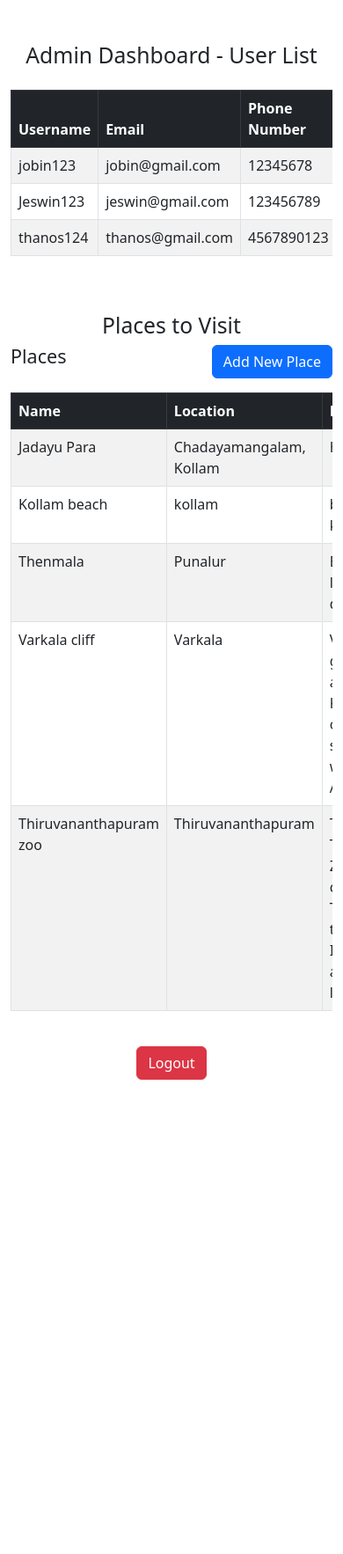
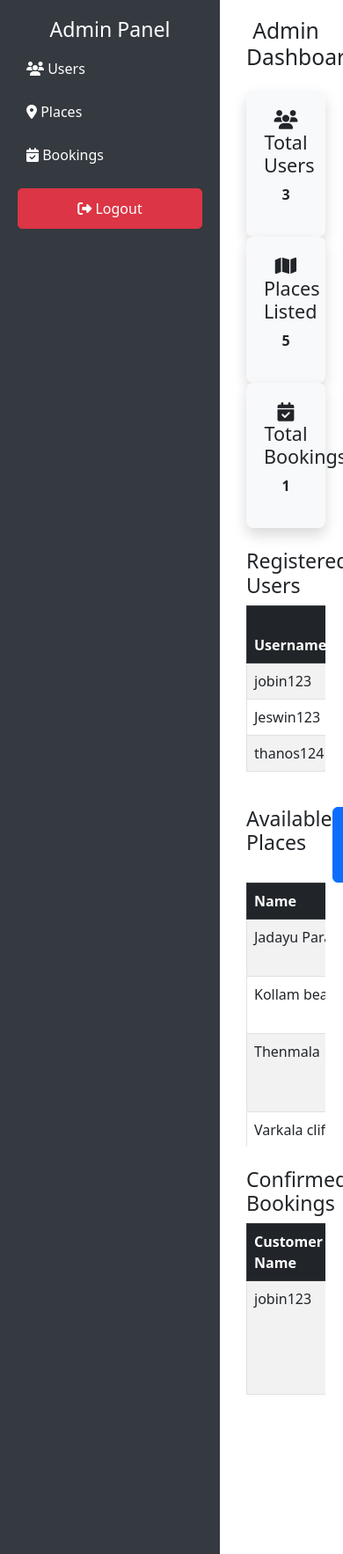
Before and after one commit to jobin8921/TRAVEL-APP, a Django app: page /admin-dashboard/ in a window 390 px wide. Shown: the whole page at 88% size. Run offline with Django 5.2, Linux system fonts and the light colour scheme; data comes from the database, SQL or seed files in the repository; both versions use the stored data as it was after the commit.

Commit message:
booking-confirmation sucessfull

```diff
--- a/home/views.py
+++ b/home/views.py
@@ -74,10 +74,11 @@ def dashboard(request):
 def admin_dashboard(request):
 
     customers = Customer.objects.all()
+    confirmed_bookings = Itinerary.objects.filter(confirmed=True)
 
     places=Place.objects.all()
 
-    return render(request, 'admin_dashboard.html', {'customers': customers,'places':places})
+    return render(request, 'admin_dashboard.html', {'customers': customers,'places':places,'confirmed_bookings':confirmed_bookings})
 
 def add_place(request):
 
@@ -151,8 +152,20 @@ def view_itinerary(request):
 
     return render(request, 'view_itinerary.html', {'itinerary': itinerary})
 
+
 def confirm_booking(request):
-    itinerary=Itinerary.objects.get(custormer=request.user)
-    itinerary.confirmed=True
+    if 'customer_id' not in request.session:
+        return redirect('login')  # Redirect if not logged in
+
+    # Fetch the logged-in customer using session
+    customer_id = request.session['customer_id']
+    customer = get_object_or_404(Customer, id=customer_id)
+
+    # Retrieve the customer's itinerary
+    itinerary = get_object_or_404(Itinerary, customer=customer)
+
+    # Mark itinerary as confirmed
+    itinerary.confirmed = True
     itinerary.save()
-    return render(request,'booking_confirmation.html')
+
+    return render(request, 'booking_confirmation.html', {'itinerary': itinerary})
--- a/templates/admin_dashboard.html
+++ b/templates/admin_dashboard.html
@@ -5,10 +5,92 @@
     <meta name="viewport" content="width=device-width, initial-scale=1.0">
     <title>Admin Dashboard</title>
     <link href="https://cdn.jsdelivr.net/npm/bootstrap@5.3.0/dist/css/bootstrap.min.css" rel="stylesheet">
+    <link rel="stylesheet" href="https://cdnjs.cloudflare.com/ajax/libs/font-awesome/6.4.2/css/all.min.css">
+
+    <style>
+        body {
+            display: flex;
+            height: 100vh;
+            overflow: hidden;
+        }
+        .sidebar {
+            width: 250px;
+            background: #343a40;
+            color: white;
+            padding: 20px;
+            height: 100vh;
+            position: fixed;
+        }
+        .sidebar a {
+            color: white;
+            text-decoration: none;
+            display: block;
+            padding: 10px;
+            border-radius: 5px;
+            margin: 5px 0;
+        }
+        .sidebar a:hover {
+            background: #495057;
+        }
+        .content {
+            margin-left: 260px;
+            padding: 20px;
+            flex-grow: 1;
+            overflow-y: auto;
+            height: 100vh;
+        }
+        .dashboard-card {
+            background: #f8f9fa;
+            padding: 20px;
+            border-radius: 8px;
+            text-align: center;
+        }
+        .table-responsive {
+            max-height: 300px;
+            overflow-y: auto;
+        }
+    </style>
 </head>
 <body>
-    <div class="container mt-5">
-        <h2 class="text-center mb-4">Admin Dashboard - User List</h2>
+
+    <!-- Sidebar -->
+    <div class="sidebar">
+        <h3 class="text-center">Admin Panel</h3>
+        <a href="#users"><i class="fas fa-users"></i> Users</a>
+        <a href="#places"><i class="fas fa-map-marker-alt"></i> Places</a>
+        <a href="#bookings"><i class="fas fa-calendar-check"></i> Bookings</a>
+        <a href="{% url 'logout' %}" class="btn btn-danger w-100 mt-3"><i class="fas fa-sign-out-alt"></i> Logout</a>
+    </div>
+
+    <!-- Main Content -->
+    <div class="content">
+        <h2 class="text-center mb-4">Admin Dashboard</h2>
+
+        <!-- Dashboard Summary Cards -->
+        <div class="row mb-4">
+            <div class="col-md-4">
+                <div class="dashboard-card shadow">
+                    <h4><i class="fas fa-users"></i> Total Users</h4>
+                    <p class="fw-bold">{{ customers.count }}</p>
+                </div>
+            </div>
+            <div class="col-md-4">
+                <div class="dashboard-card shadow">
+                    <h4><i class="fas fa-map"></i> Places Listed</h4>
+                    <p class="fw-bold">{{ places.count }}</p>
+                </div>
+            </div>
+            <div class="col-md-4">
+                <div class="dashboard-card shadow">
+                    <h4><i class="fas fa-calendar-check"></i> Total Bookings</h4>
+                    <p class="fw-bold">{{ confirmed_bookings.count }}</p>
+                </div>
+            </div>
+        </div>
+
+        <!-- User List -->
+        <section id="users" class="mb-4">
+            <h3>Registered Users</h3>
             <div class="table-responsive">
                 <table class="table table-bordered table-striped">
                     <thead class="table-dark">
@@ -37,10 +119,12 @@
                     </tbody>
                 </table>
             </div>
+        </section>
 
-        <h2 class="text-center mt-5">Places to Visit</h2>
-        <div class="d-flex justify-content-between mb-3">
-            <h4>Places</h4>
+        <!-- Places List -->
+        <section id="places" class="mb-4">
+            <div class="d-flex justify-content-between">
+                <h3>Available Places</h3>
                 <a href="{% url 'add_place' %}" class="btn btn-primary">Add New Place</a>
             </div>
             <div class="table-responsive">
@@ -71,10 +155,43 @@
                     </tbody>
                 </table>
             </div>
+        </section>
 
-        <div class="text-center mt-4">
-            <a href="{% url 'logout' %}" class="btn btn-danger">Logout</a>
+        <!-- Confirmed Bookings -->
+        <section id="bookings">
+            <h3>Confirmed Bookings</h3>
+            <div class="table-responsive">
+                <table class="table table-bordered table-striped">
+                    <thead class="table-dark">
+                        <tr>
+                            <th>Customer Name</th>
+                            <th>Places Booked</th>
+                            <th>Status</th>
+                        </tr>
+                    </thead>
+                    <tbody>
+                        {% for booking in confirmed_bookings %}
+                        <tr>
+                            <td>{{ booking.customer.username }}</td>
+                            <td>
+                                <ul>
+                                    {% for place in booking.places.all %}
+                                    <li>{{ place.name }}</li>
+                                    {% endfor %}
+                                </ul>
+                            </td>
+                            <td>Confirmed</td>
+                        </tr>
+                        {% empty %}
+                        <tr>
+                            <td colspan="3" class="text-center">No confirmed bookings yet.</td>
+                        </tr>
+                        {% endfor %}
+                    </tbody>
+                </table>
             </div>
+        </section>
+
     </div>
 
     <script src="https://cdn.jsdelivr.net/npm/bootstrap@5.3.0/dist/js/bootstrap.bundle.min.js"></script>
--- a/templates/booking.html
+++ b/templates/booking.html
@@ -45,7 +45,7 @@
         <a href="#">🏠 Dashboard</a>
         <a href="#">📍 Available Places</a>
         <a href="#">📝 Book a Place</a>
-        <a href="#">🗓️ My Itinerary</a>
+        <a href="{% url 'view_itinerary' %}">🗓️ My Itinerary</a>
         <a href="#">👤 Profile</a>
         <a href="{% url 'logout' %}">🚪 Logout</a>
     </div>
```
Also changed, not shown: templates/booking_confirmation.html (added, +84 -0 lines), templates/dashboard.html (+1 -6 lines), db.sqlite3. Lines whose indentation alone changed are shown as unchanged.
